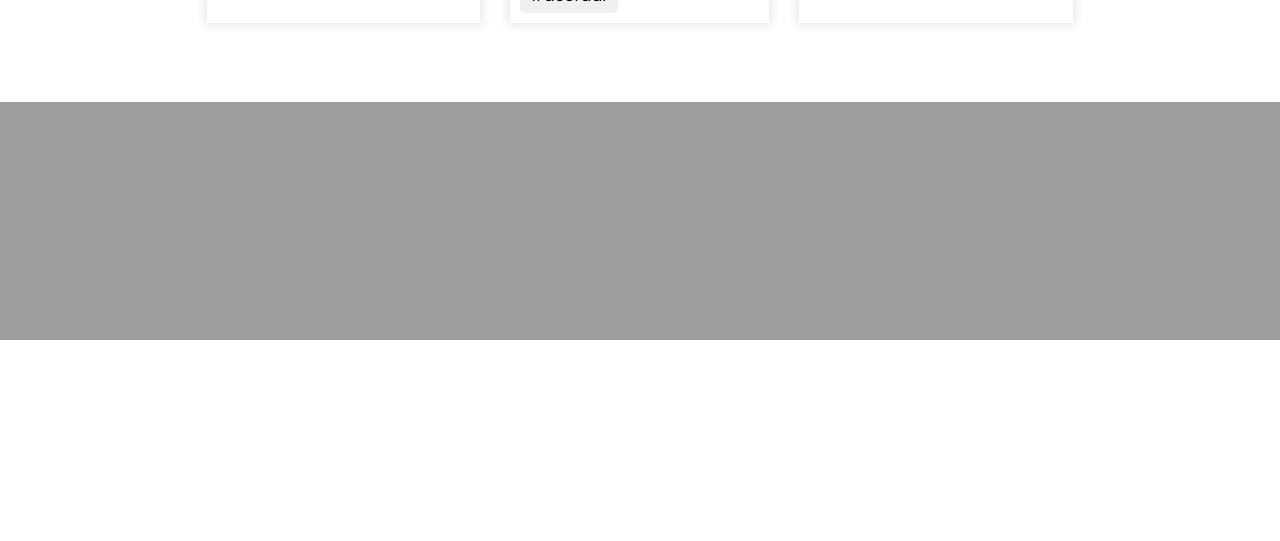
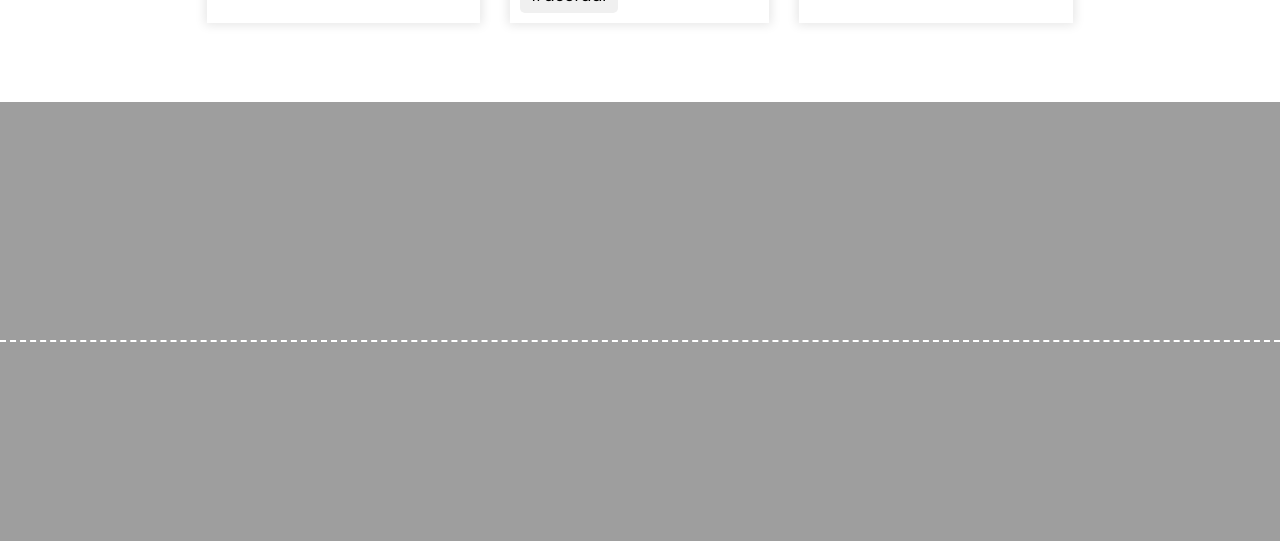
Before and after one commit to alephsramos/coffe, a website: page index.html in a window 1280 px wide. Shown: the part 5287-5828 px from the top of the page. Drawn offline with nearby package versions, Linux system fonts and the light colour scheme; the site is published under a folder, as on GitHub Pages, so addresses that start at the root find nothing; a small style sheet from the web is missing; a web font is replaced by a local one.

Commit message:
Update footer.css

```diff
--- a/css/footer.css
+++ b/css/footer.css
@@ -18,7 +18,7 @@
 
 footer{
     width: 100%;
-    background-image: url('/img/backgroundfinal.png');
+    background-image: url('../img/backgroundfinal.png');
     background-size: cover;
 }
 
```
